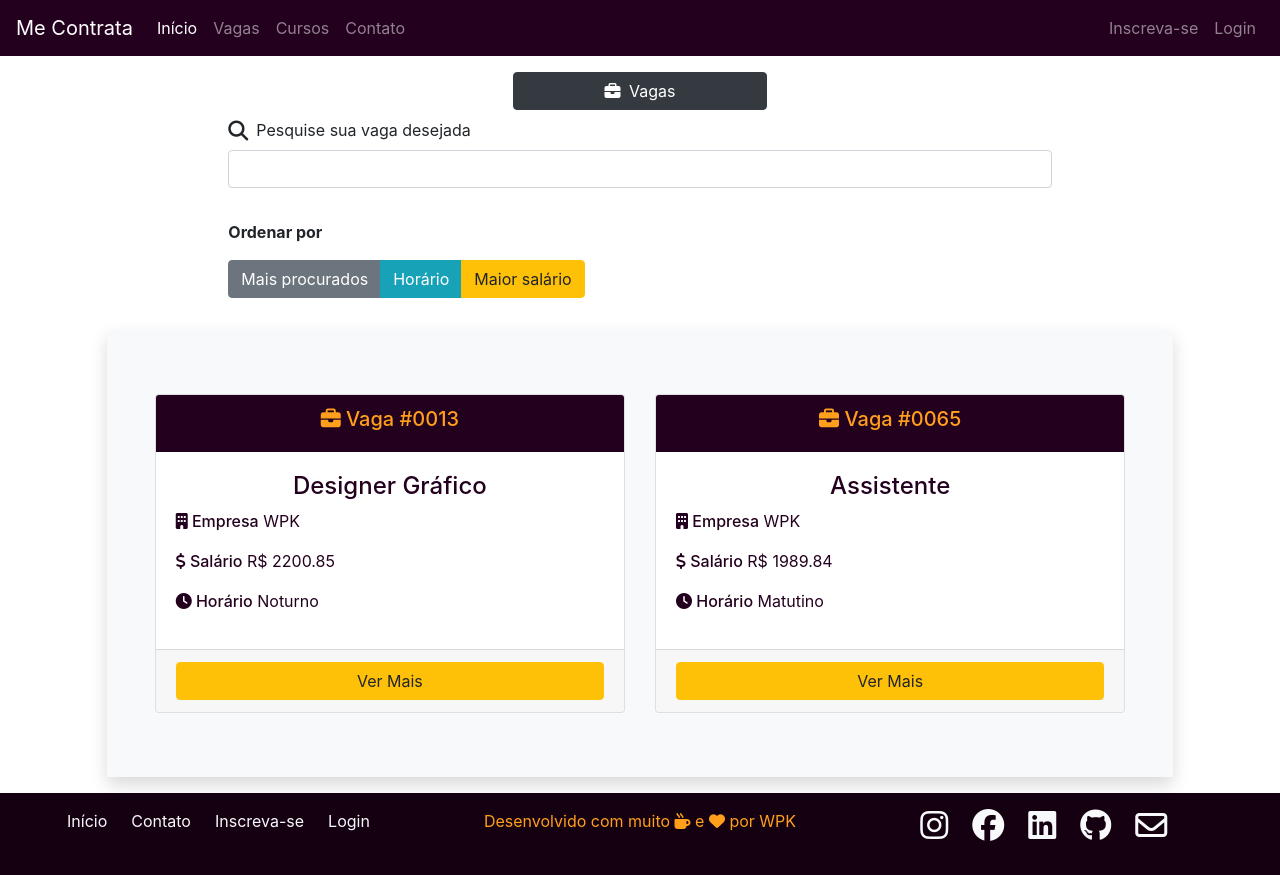
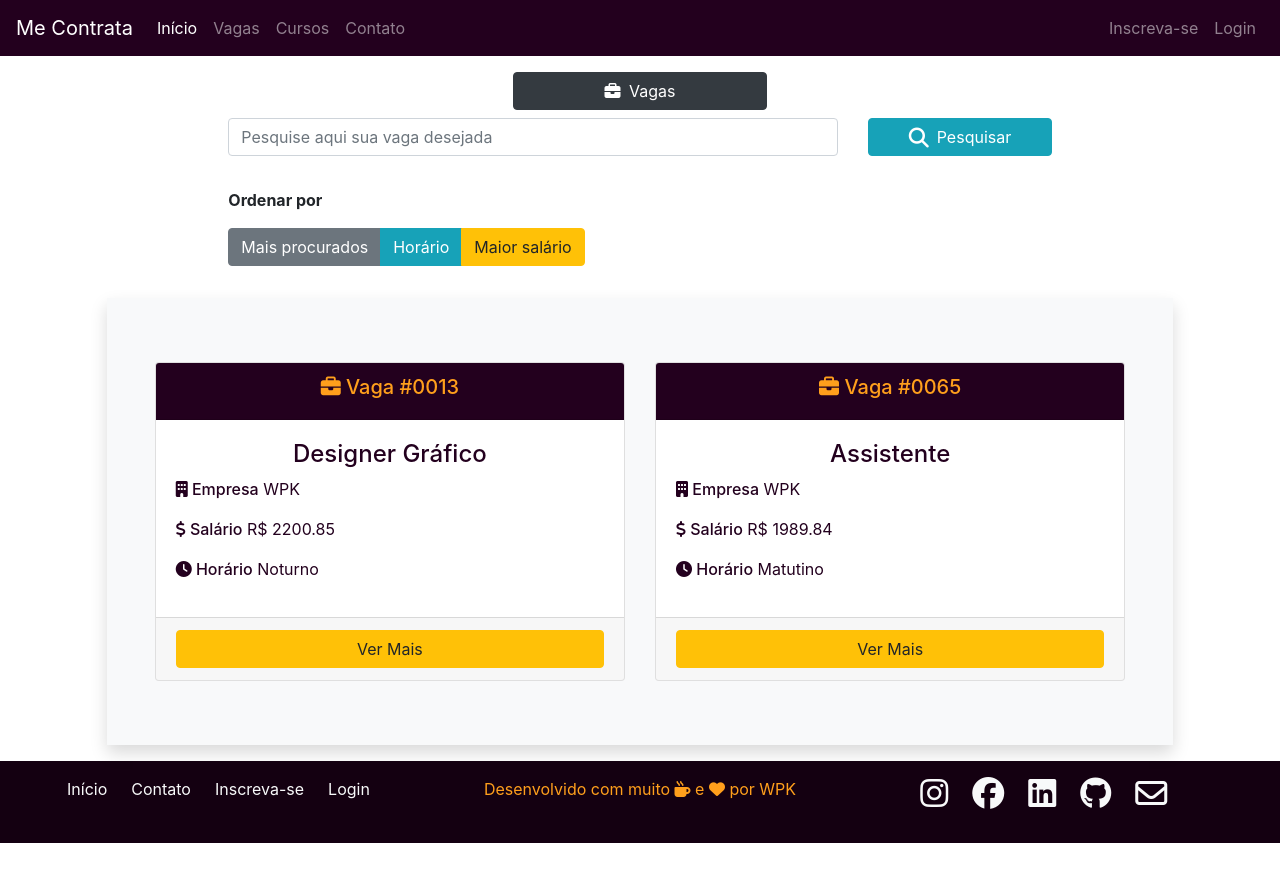
Before and after one commit to PedroSalvino/projeto-me-contrata-2021, an Angular app: page /vagas in a window 1280 px wide. After the commit the page ends 843 px from the top, so only its background shows below. Built offline with nearby package versions, Linux system fonts and the light colour scheme.

Commit message:
3 files modified

```diff
--- a/src/app/area-vagas/area-vagas.component.html
+++ b/src/app/area-vagas/area-vagas.component.html
@@ -13,14 +13,26 @@
         </div>
       </div>
       <div class="row my-2">
-        <div class="col mx-auto">
+        <div class="col">
           <div class="form-group">
-            <label for="pesquisa">
-              <span class="mr-2"><i class="fas fa-search fa-lg"></i></span
-              >Pesquise sua vaga desejada
-            </label>
-            <input class="form-control" type="text" id="pesquisa" #pesquisa />
+            <input
+              class="form-control"
+              type="text"
+              id="pesquisa"
+              name="pesquisa"
+              #pesquisa
+              placeholder="Pesquise aqui sua vaga desejada"
+            />
           </div>
+        </div>
+        <div class="col-md-3">
+          <button
+            class="btn btn-block btn-info"
+            (click)="pesquisar(pesquisa.value)"
+          >
+            <span class="mr-2"><i class="fas fa-search fa-lg"></i></span
+            >Pesquisar
+          </button>
         </div>
       </div>
       <div class="row mt-3">
@@ -39,7 +51,7 @@
   </div>
   <div class="row my-3">
     <div class="col-md-10 mx-auto py-5 px-5 shadow bg-light">
-      <div class="row my-3">
+      <div class="row my-3" *ngIf="vagas.listvagas != null">
         <div class="col-md-6" *ngFor="let vaga of vagas.listvagas">
           <div class="card">
             <div class="card-header bg-escuro">
--- a/src/app/area-vagas/area-vagas.component.ts
+++ b/src/app/area-vagas/area-vagas.component.ts
@@ -11,5 +11,9 @@ export class AreaVagasComponent implements OnInit {
 
   constructor(public vagas: VagasService) {}
 
+  pesquisar(pesquisa: string) {
+    this.vagas.pesquisarVaga(pesquisa);
+  }
+
   ngOnInit() {}
 }
--- a/src/app/vagas.service.ts
+++ b/src/app/vagas.service.ts
@@ -36,8 +36,11 @@ export class VagasService {
   }
 
   pesquisarVaga(pesquisa: string) {
-    return this.listvagas.find((el) =>
-      el.nome.toLocaleUpperCase().includes(pesquisa.toUpperCase())
+    console.log(this.listvagas);
+    console.log(
+      this.listvagas.filter(
+        (el) => el.nome.toLocaleUpperCase() == pesquisa.toUpperCase()
+      )
     );
   }
 }
```
